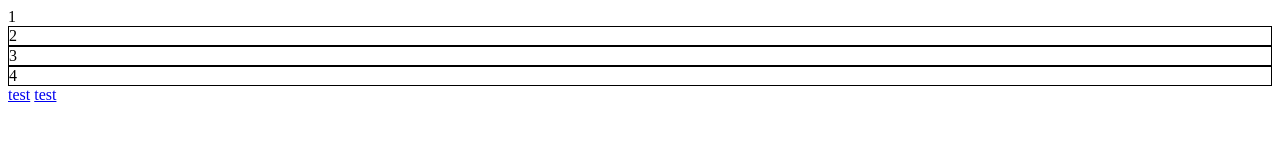
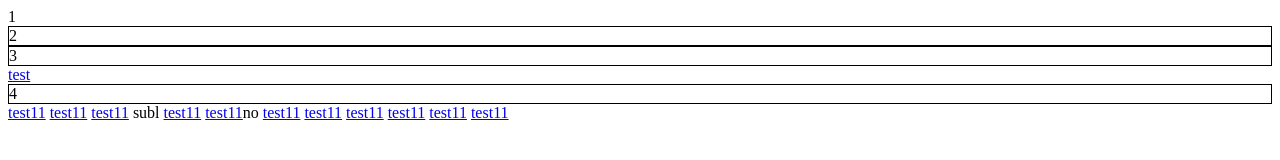
Before and after one commit to ddanddarak/Myproject, a plain HTML site: page index.html in a window 1280 px wide. Drawn offline with Linux system fonts and the light colour scheme.

Commit message:
테스트용 커밋 확인

```diff
--- a/index.html
+++ b/index.html
@@ -4,15 +4,23 @@
 	<meta charset="UTF-8">
 	<title>Document</title>
 	<link rel="stylesheet" href="css/common.css">
-
-
 <body>
 	<div class="tsetDiv1">1</div>
 	<div class="tsetDiv a">2
 	</div>
 	<div class="tsetDiv b">3</div>
+	<a href="#">test</a>
 	<div class="tsetDiv c">4</div>
-	<a href="#">test</a>
-	<a href="#">test</a>
+	<a href="#">test11</a>
+	<a href="#">test11</a>
+	<a href="#">test11</a> subl
+	<a href="#">test11</a>
+	<a href="#">test11</a>no
+	<a href="#">test11</a>
+	<a href="#">test11</a>
+	<a href="#">test11</a>
+	<a href="#">test11</a>
+	<a href="#">test11</a>
+	<a href="#">test11</a>
 </body>
 </html>
```
